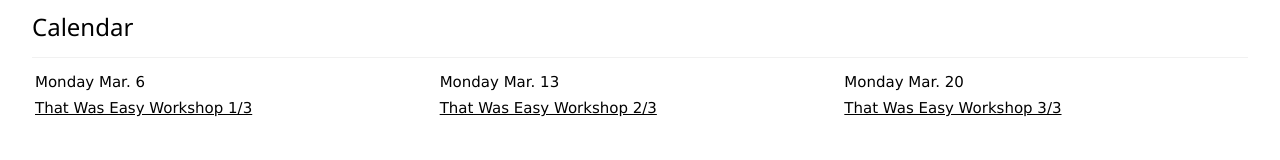
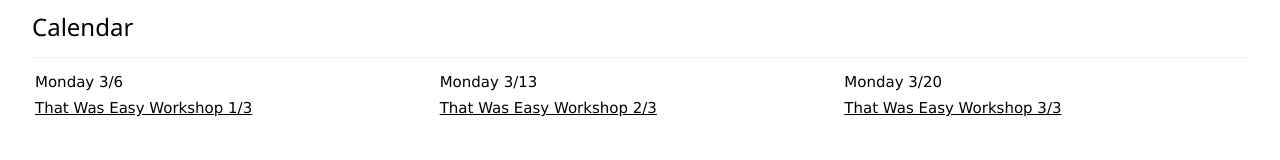
Before and after one commit to trfylh/sthackclubsite, a plain HTML site: page index.html in a window 1280 px wide. Shown: the part 714-874 px from the top of the page. Drawn offline with Linux system fonts and the light colour scheme.

Commit message:
monday 3/x

```diff
--- a/index.html
+++ b/index.html
@@ -35,9 +35,9 @@
     <h3 class="w3-border-bottom w3-border-light-grey w3-padding-12">Calendar</h3>
     <table style="width:100%">
   <tr>
-    <td>Monday Mar. 6</td>
-    <td>Monday Mar. 13</td>
-    <td>Monday Mar. 20</td>
+    <td>Monday 3/6</td>
+    <td>Monday 3/13</td>
+    <td>Monday 3/20</td>
   </tr>
   <tr>
     <td><a href="https://workshops.hackclub.com/that_was_easy/" target="_blank">That Was Easy Workshop 1/3</a></td>
```
